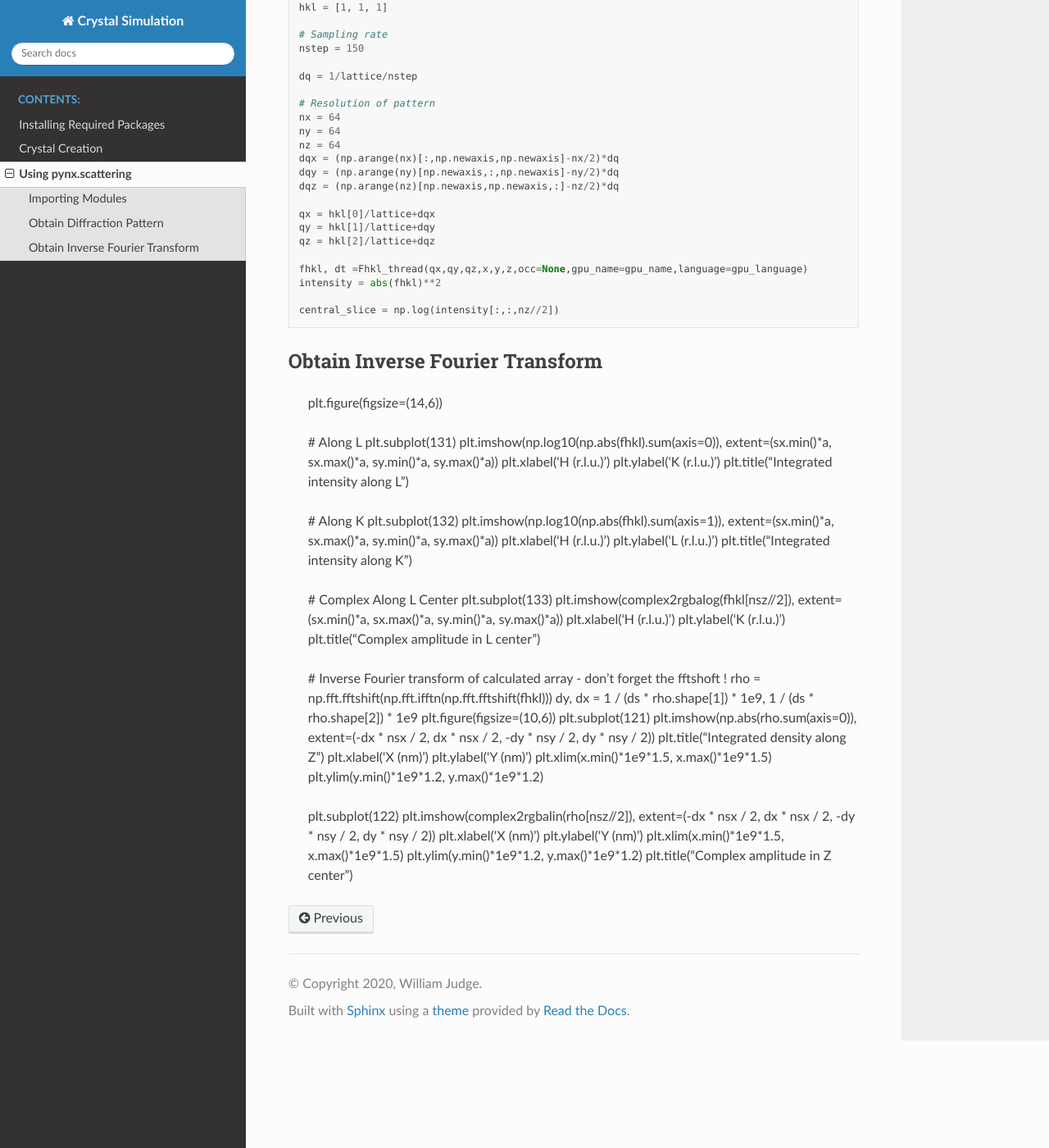
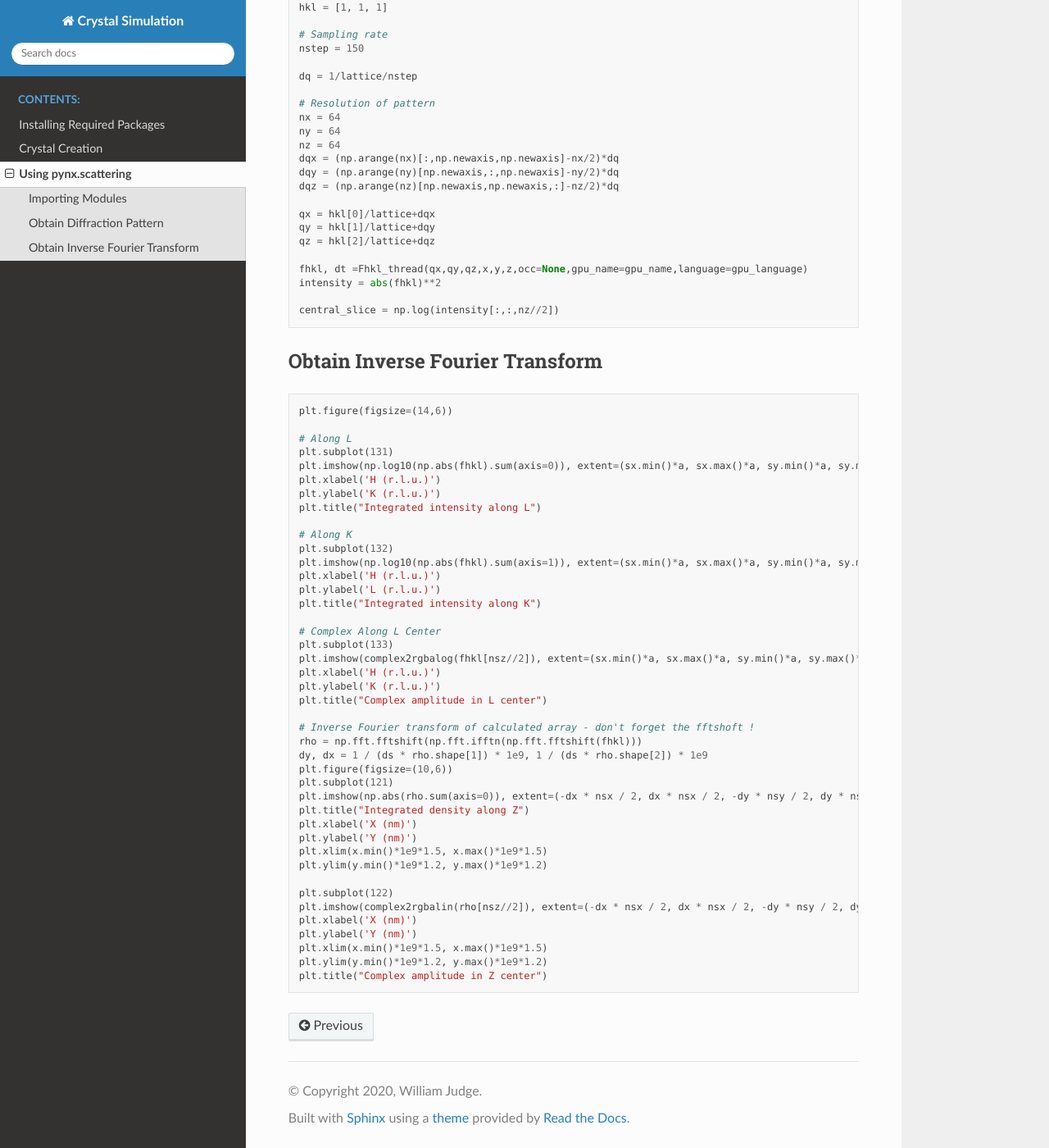
Before and after one commit to WilliamJudge94/crystal_simulation, a Sphinx documentation site: the page built from docs/pynx_usage.rst, in a window 1280 px wide and 1400 px high, scrolled down 771 px. Shown: the whole window at 82% size. Built offline with Sphinx 7.4.7 and the Read the Docs theme 2.0.0, drawn with Linux system fonts in a browser that asks for light colours.

Commit message:
fixing pynx

```diff
--- a/docs/pynx_usage.rst
+++ b/docs/pynx_usage.rst
@@ -69,6 +69,8 @@ Obtain Diffraction Pattern
 Obtain Inverse Fourier Transform
 =================================
 
+.. code:: python
+
     plt.figure(figsize=(14,6))
 
     # Along L
```
